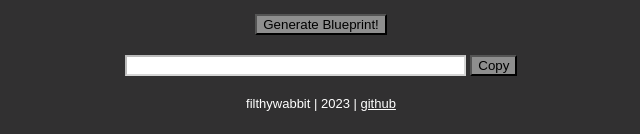
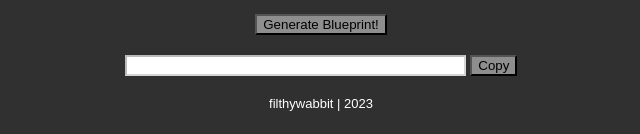
Before and after one commit to mlgarrett/pixtorio, a Flask app: page / in a window 1280 px wide. Shown: the part 700-834 px from the top of the page, without its empty margins (319-959 px from the left). Run offline with Flask 3, Linux system fonts and the light colour scheme.

Commit message:
- temporarily removed github link

```diff
--- a/templates/index.html
+++ b/templates/index.html
@@ -102,7 +102,7 @@
                     </tr>
                     <tr class="footer">
                         <td colspan="3">
-                            filthywabbit | 2023 | <a href="https://github.com/mlgarrett/pixtorio">github</a>
+                            filthywabbit | 2023
                         </td>
                     </tr>
                 </table>
```
